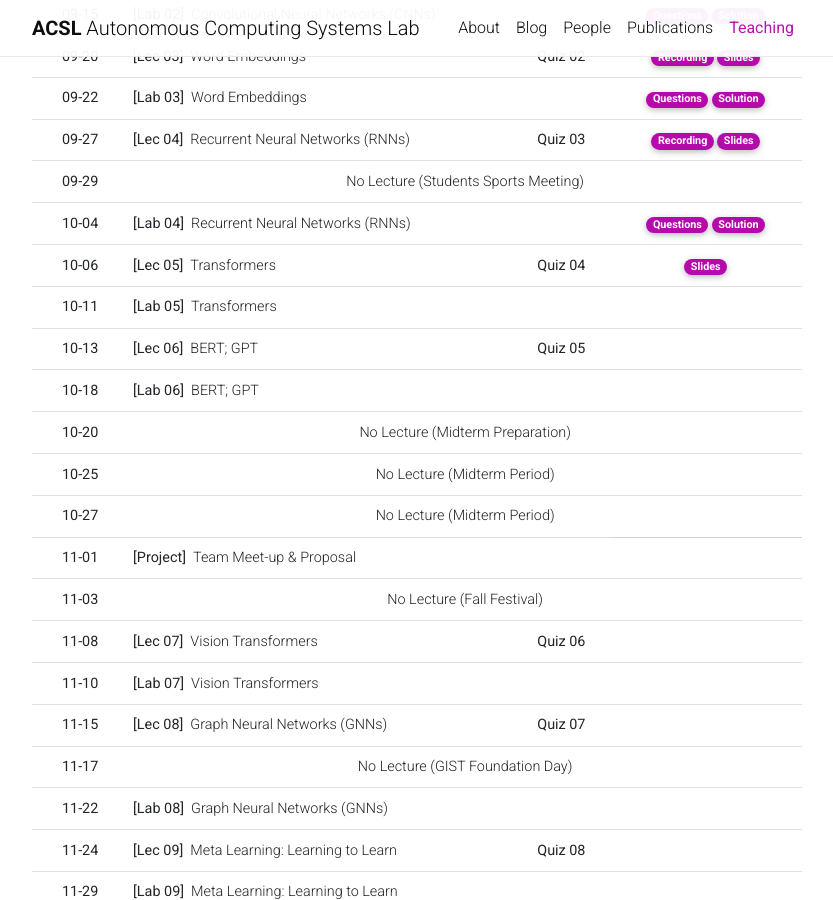
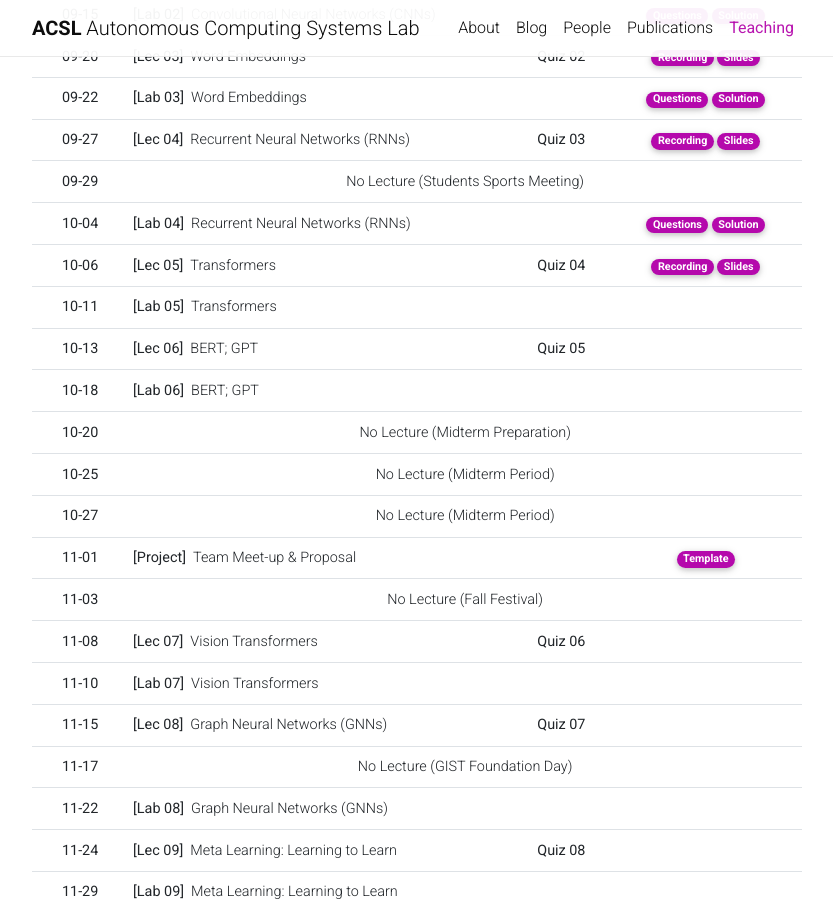
Before and after one commit to Uehwan/Uehwan.github.io, a Jekyll site: the page built from _teaching/aiexplab22fall.md, in a window 1280 px wide and 900 px high, scrolled down 1315 px. Shown: the whole window, without its empty margins (223-1056 px from the left). Built offline with Jekyll 4.4.1, drawn with Linux system fonts in a browser that asks for light colours; nearby versions of some CDN libraries; comment, search, counter and statistics services are not loaded; a style sheet for code colours, icons or effects is not loaded.

Commit message:
lec 5 video

```diff
--- a/_teaching/aiexplab22fall.md
+++ b/_teaching/aiexplab22fall.md
@@ -143,7 +143,7 @@
       <td class="text-left"><b>[Lec 05]</b> &nbsp;Transformers</td>
       <td><b>Quiz 04</b></td>
       <td>
-        <!--a href="#" target="_blank" class="badge badge-pill" style="background-color:#B509AC;">Recording</a-->
+        <a href="https://youtu.be/eu-zrZvZSHs" target="_blank" class="badge badge-pill" style="background-color:#B509AC;">Recording</a>
         <a href="https://docs.google.com/presentation/d/1AQOcvT9C2DK_FlgxHYOjVkxEiZ3xcCUqwEZJAEuaigI/edit?usp=sharing" target="_blank" class="badge badge-pill" style="background-color:#B509AC;">Slides</a>
       </td>
     </tr>
@@ -189,9 +189,10 @@
     <tr>
       <th scope="row">11-01</th>
       <td class="text-left"><b>[Project]</b> &nbsp;Team Meet-up & Proposal</td>
+      <td></td>
       <td>
-        <!--a href="#" target="_blank" class="badge badge-pill" style="background-color:#B509AC;">Recording</a-->
-        <!--a href="#" target="_blank" class="badge badge-pill" style="background-color:#B509AC;">Slides</a-->
+        <a href="https://docs.google.com/document/d/1Lp6Md8KaKkhFz6f30LzNFZet8xp9r6muzRhb3BDSpRg/edit?usp=sharing" target="_blank" class="badge badge-pill" style="background-color:#B509AC;">Template</a>
+        <!--a href="https://drive.google.com/drive/folders/1RS8-tlGrvDl8JxO4p8HMLUaNGPdc26qJ?usp=sharing" target="_blank" class="badge badge-pill" style="background-color:#B509AC;">Upload</a-->
       </td>
     </tr>
     <tr style="border-bottom: 1.5px solid lightgrey;">
```
